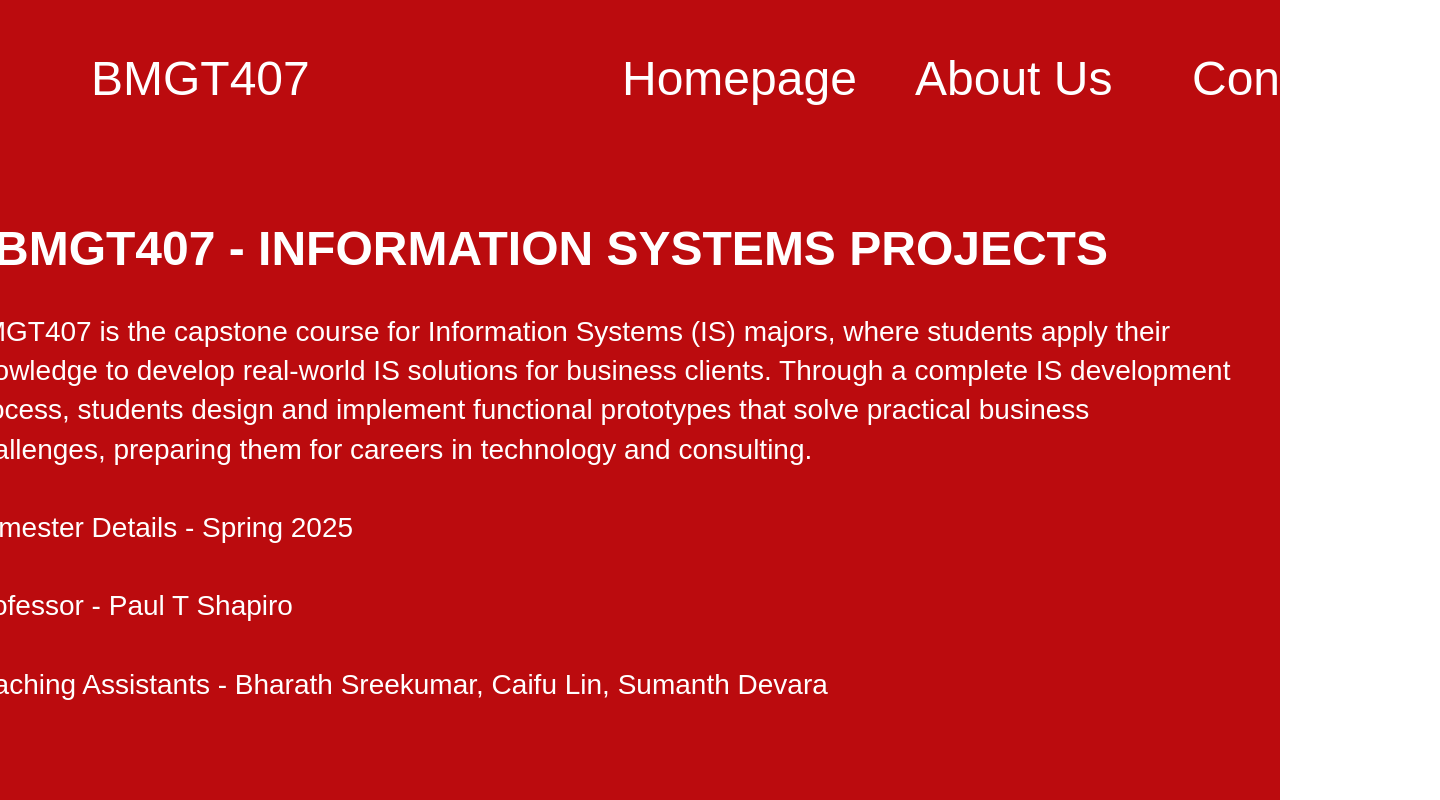
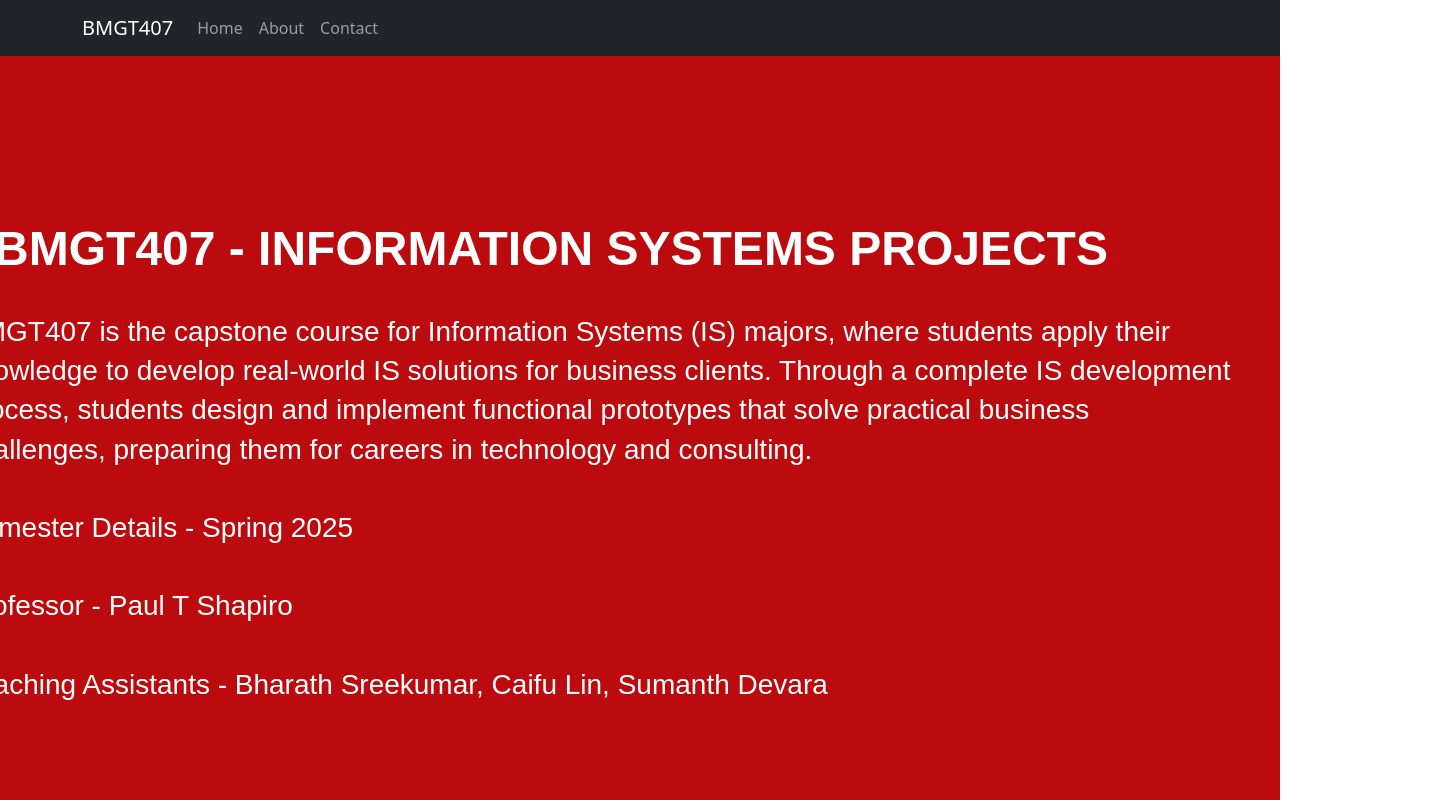
Before and after one commit to ItsAM470/Demo, a plain HTML site: page index.html in a window 1280 px wide. Shown: the top 800 px of the page, 1440 px wide, since content can reach past the window. Drawn offline with nearby package versions, Linux system fonts and the light colour scheme.

Commit message:
Update index.html

```diff
--- a/index.html
+++ b/index.html
@@ -6,6 +6,7 @@
   <meta name="viewport" content="width=device-width, initial-scale=1.0">
   <link rel="stylesheet" href="./vars.css">
   <link rel="stylesheet" href="./style.css">
+  <link href="https://cdn.jsdelivr.net/npm/bootstrap@5.3.0/dist/css/bootstrap.min.css" rel="stylesheet">
 
 
   <style>
@@ -39,15 +40,21 @@
 </head>
 <body>
   <div class="about-page">
-    <div class="bmgt-407">BMGT407</div>
-    <div class="homepage">
-      Homepage
-      <br />
-    </div>
-    <div class="contact">Contact</div>
-    <div class="about-us">
-      About Us
-      <br />
+    <nav class="navbar navbar-expand-lg navbar-dark bg-dark">
+<div class="container">
+<a class="navbar-brand" href="#">BMGT407</a>
+<button class="navbar-toggler" type="button" data-bs-toggle="collapse" data-bs-target="#navbarNav">
+<span class="navbar-toggler-icon"></span>
+</button>
+<div class="collapse navbar-collapse" id="navbarNav">
+<ul class="navbar-nav">
+<li class="nav-item"><a class="nav-link" href="index.HTML">Home</a></li>
+<li class="nav-item"><a class="nav-link" href="about.html">About</a></li>
+<li class="nav-item"><a class="nav-link" href="contact.html">Contact</a></li>
+</ul>
+</div>
+</div>
+</nav>
     </div>
     <div class="bmgt-407-information-systems-projects">
       BMGT407 - INFORMATION SYSTEMS PROJECTS
```
